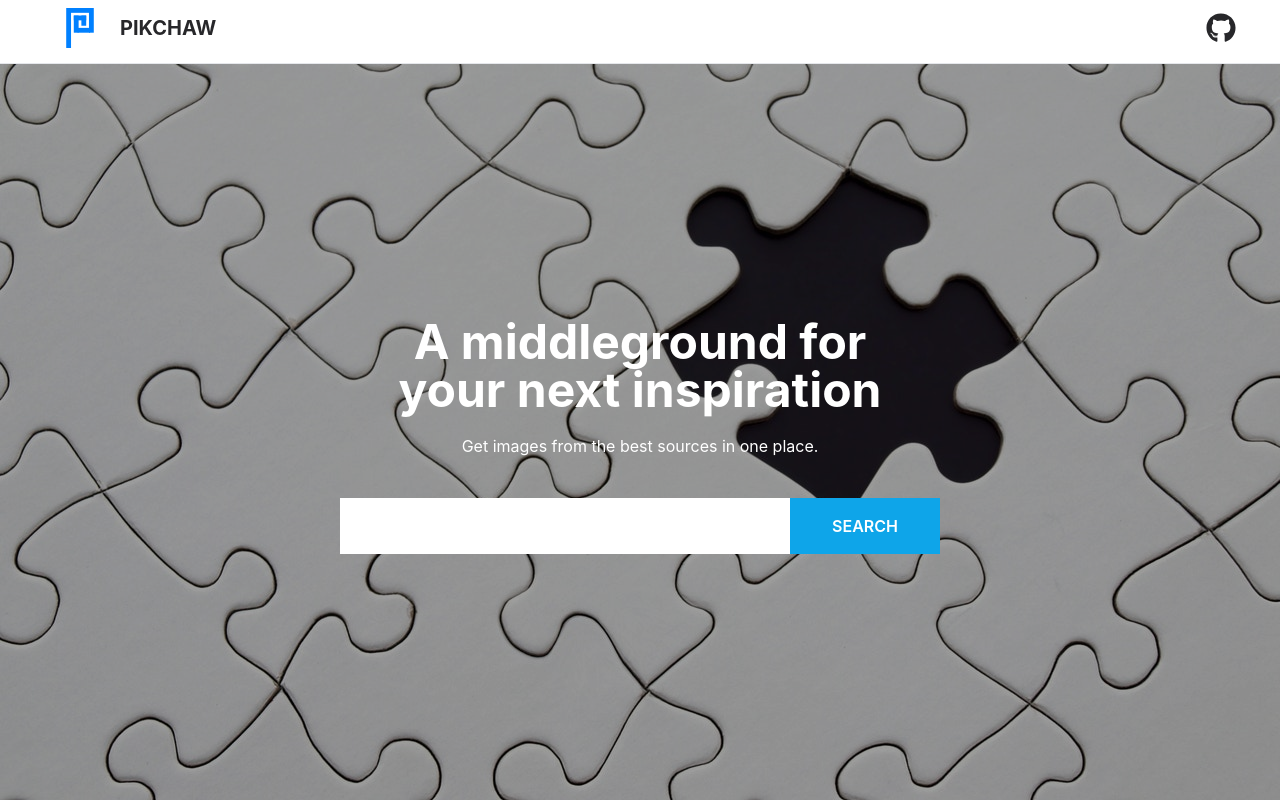
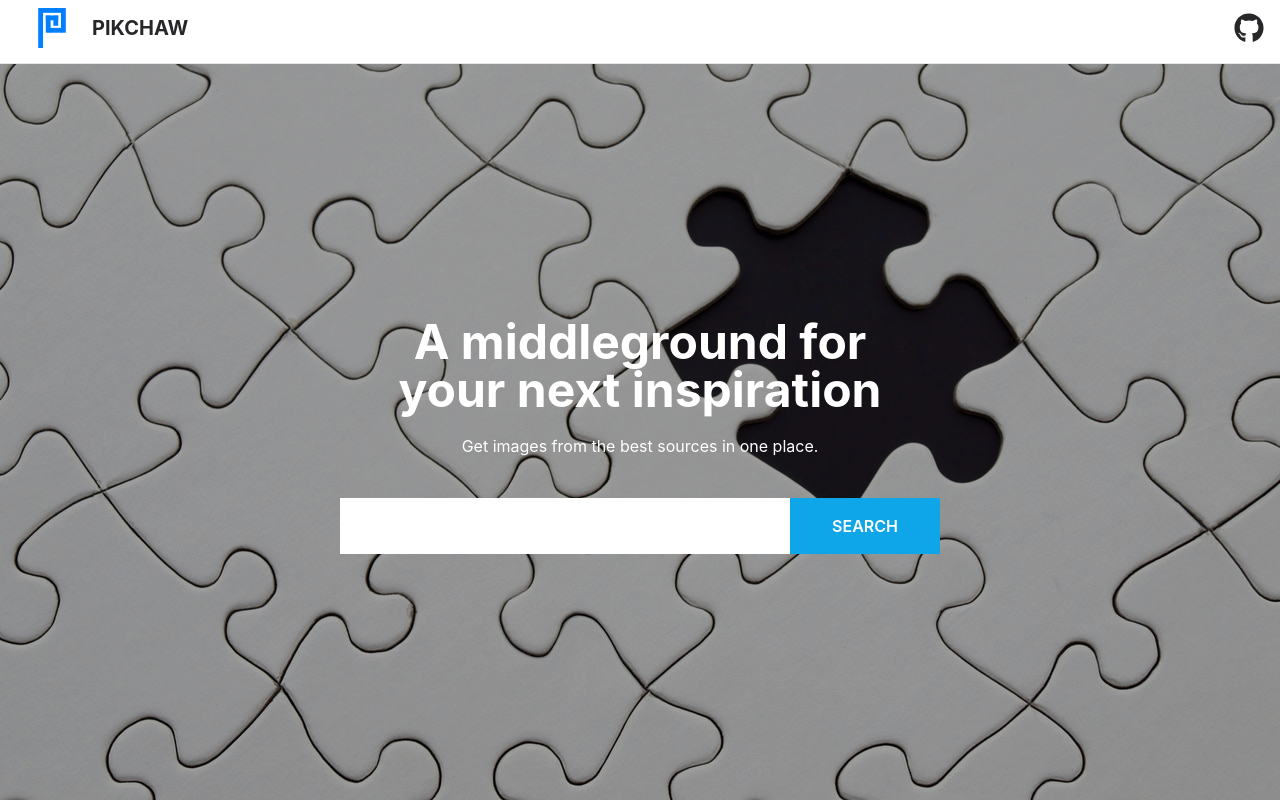
Before and after one commit to chinnaji/pikchaw, a Next.js app: page / in a window 1280 px wide. Built offline with nearby package versions, Linux system fonts and the light colour scheme.

Commit message:
added key prop to mapped pagination items

```diff
--- a/components/Container.js
+++ b/components/Container.js
@@ -3,7 +3,7 @@ import React from "react";
 function Container({ children }) {
   return (
     <>
-      <section className="relative  mx-auto h-fit w-full max-w-[1200px]  ">
+      <section className="relative px-3  mx-auto h-fit w-full max-w-[1300px]  ">
         {children}
       </section>
     </>
--- a/components/Navbar.js
+++ b/components/Navbar.js
@@ -3,12 +3,13 @@ import logo from "../images/logo.svg";
 import Image from "next/image";
 import { FaGithub } from "react-icons/fa";
 import Link from "next/link";
-
+import Container from "../components/Container";
 function Navbar() {
   return (
     //   persistent page navigation bar
     <header className="shadow-xs  top-0 z-50 h-16 w-full  border-b bg-white py-2 text-zinc-800">
-      <nav className=" mx-auto flex max-w-[1200px] items-center justify-between px-3 lg:px-0 ">
+      <Container>
+        <nav className=" mx-auto flex  items-center justify-between  lg:px-0 ">
           {/* pikchaw logo ... links to homepage */}
           <Link href="/" passHref>
             <div className="flex cursor-pointer items-center">
@@ -30,6 +31,7 @@ function Navbar() {
             <FaGithub className="ml-4 mr-1 cursor-pointer text-3xl " />
           </a>
         </nav>
+      </Container>
     </header>
   );
 }
--- a/components/Pagination.js
+++ b/components/Pagination.js
@@ -9,7 +9,7 @@ function Pagination({ total_pages, currentPage, imageSource, searchQuery }) {
   useEffect(() => {
     setStart(currentPage - 1);
     setSearchEnd(+currentPage + 3);
-  }, []);
+  }, [currentPage]);
   return (
     <div className="flex border-t pt-5 flex-wrap justify-center my-10 text-sm md:text-base">
       {/* navigate to previous page */}
@@ -21,6 +21,7 @@ function Pagination({ total_pages, currentPage, imageSource, searchQuery }) {
       {/* {total_pages}-{currentPage} */}
       {items.slice(start, end).map((item, index) => (
         <Link
+          key={Math.random()}
           href={`/search/${imageSource}?q=${searchQuery}&page=${
             index + +currentPage
           }`}
```
Lines whose indentation alone changed are shown as unchanged.
